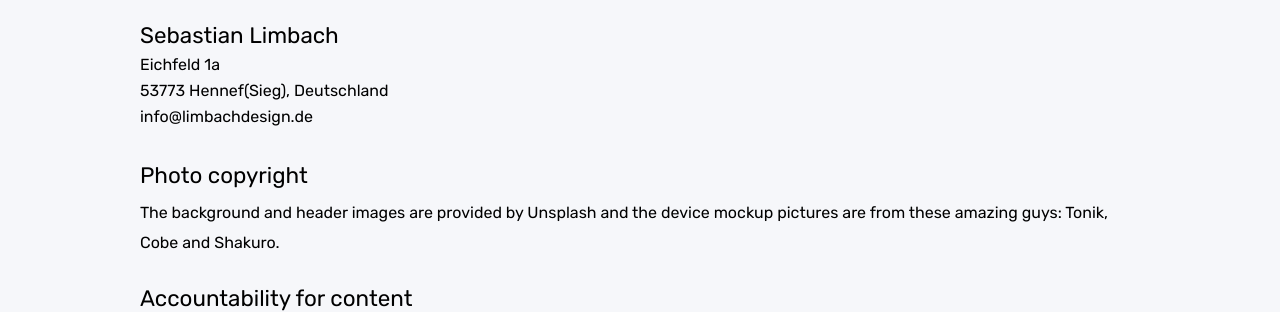
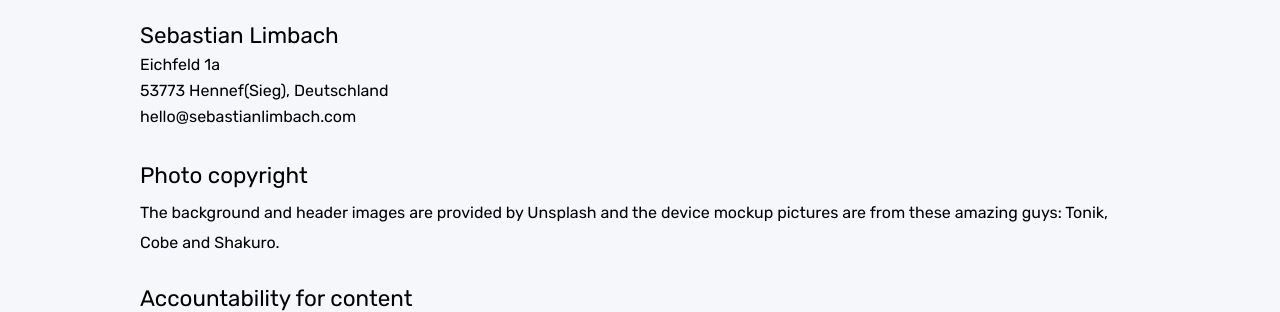
Before and after one commit to bastilimbach/bastilimbach.github.io, a Jekyll site: the page built from imprint.md, in a window 1280 px wide and 900 px high. Shown: the part 135-447 px from the top of the window. Built offline with Jekyll 4.4.1, drawn with Linux system fonts in a browser that asks for light colours; nearby versions of some CDN libraries; comment, search, counter and statistics services are not loaded; some of the changed text lies outside the part shown.

Commit message:
:tada: New domain

```diff
--- a/CNAME
+++ b/CNAME
@@ -1 +1 @@
-github.limbachdesign.de
+sebastianlimbach.com
--- a/_config.yml
+++ b/_config.yml
@@ -1,12 +1,12 @@
 title: Sebastian Limbach
 author: Sebastian Limbach
-email: info@limbachdesign.de
+email: hello@sebastianlimbach.com
 adress:
     street: Eichfeld 1a
     town: 53773 Hennef(Sieg), Deutschland
 
 baseurl: ""
-url: http://github.limbachdesign.de
+url: http://sebastianlimbach.com
 
 repository:
     name: bastilimbach/bastilimbach.github.io
```
Also changed, not shown: README.md.
